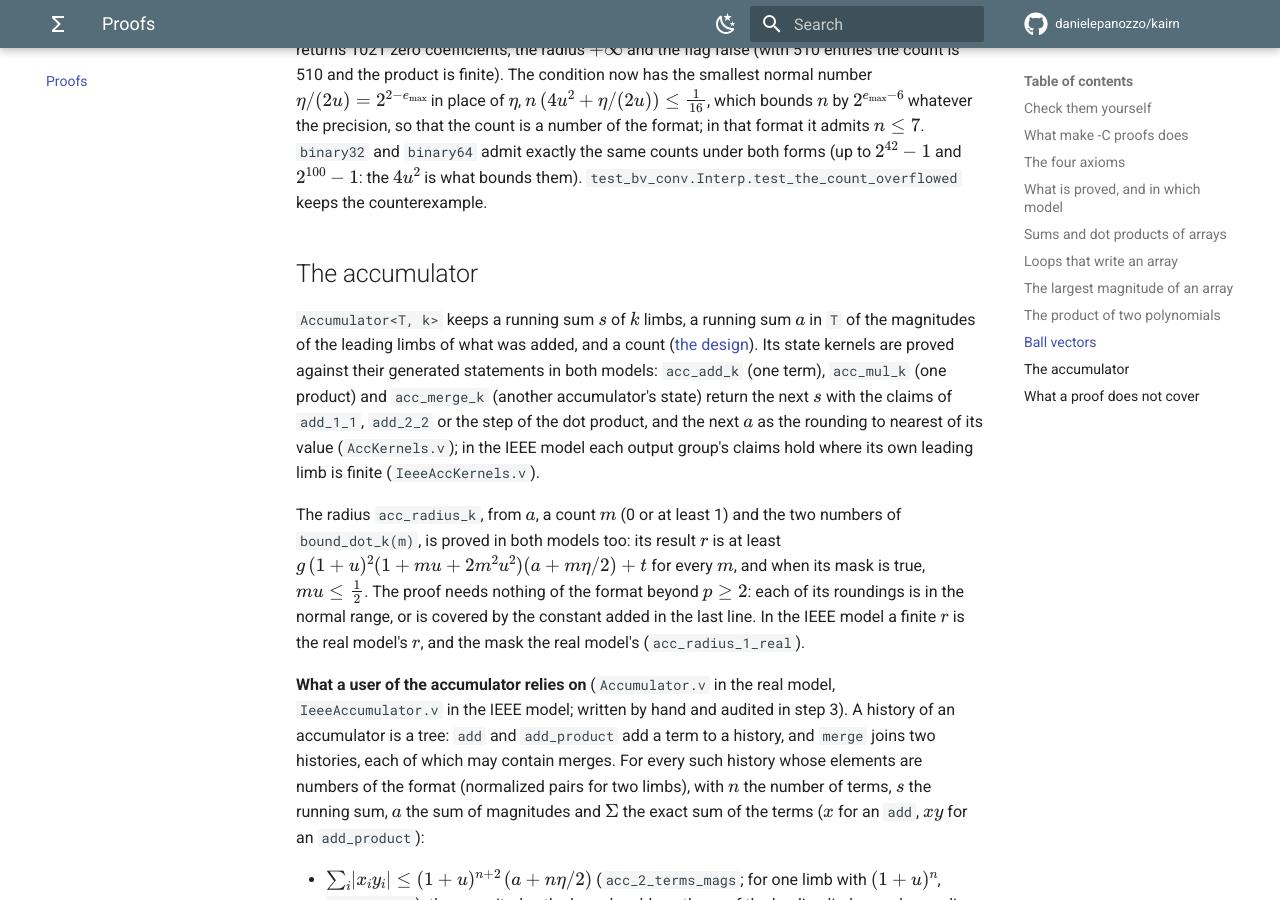
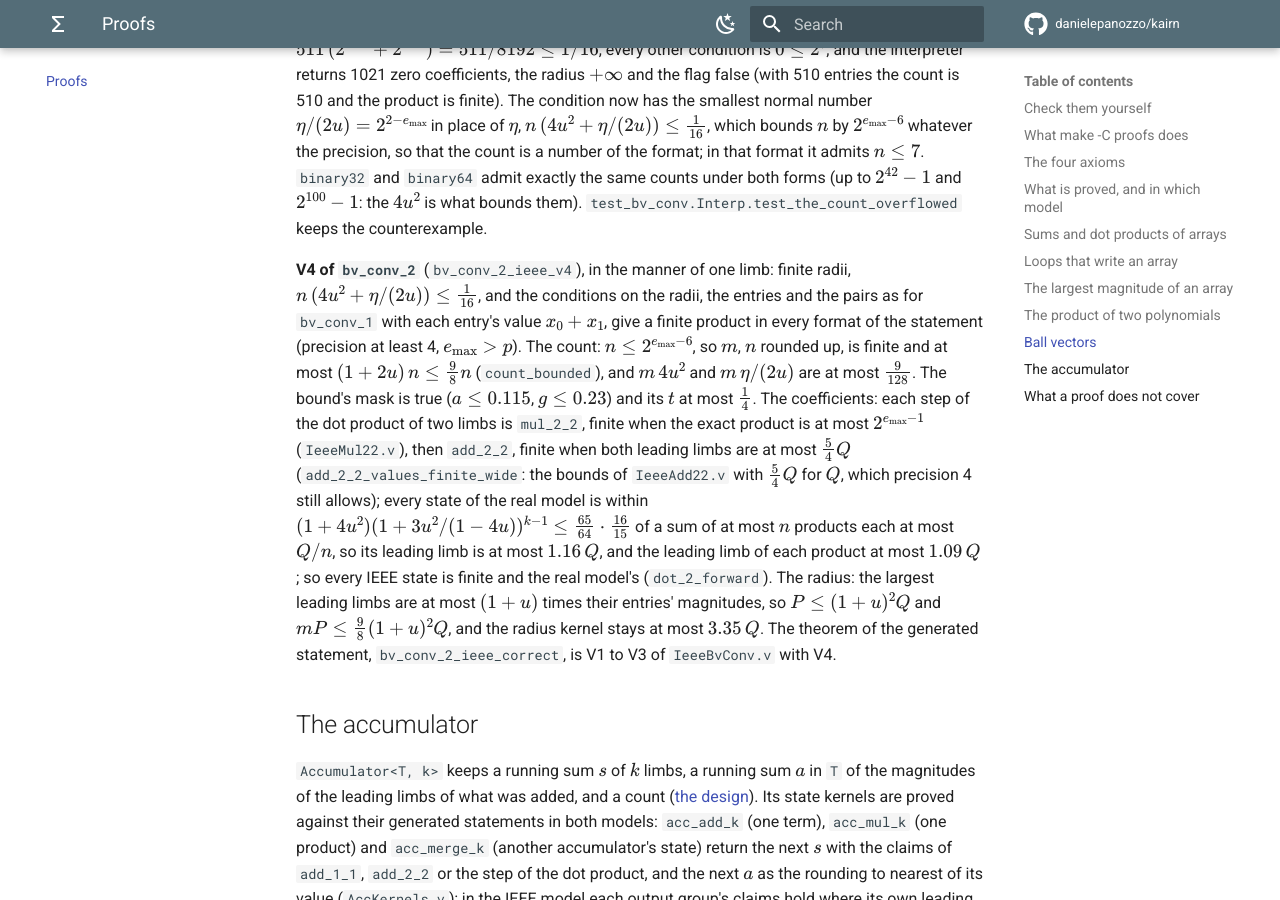
Before and after one commit to danielepanozzo/kairn, an MkDocs documentation site: the page built from docs/proofs/index.md, in a window 1280 px wide and 900 px high, scrolled down 15119 px. Built offline with MkDocs 1.6.1 and Material for MkDocs 9.7.7, drawn with Linux system fonts in a browser that asks for light colours; comment, search, counter and statistics services are not loaded; some of the changed text lies outside the part shown.

Commit message:
Proofs: V4 of bv_conv_2 and its generated statement in the IEEE model
bv_conv_2_ieee_correct : bv_conv_2_ieee_spec (theories/IeeeBvConvFinite2.v),
V1 to V3 of IeeeBvConv.v with V4 under the restated condition on the
count, n (4u^2 + eta/(2u)) <= 1/16, in every format of the statement
(precision at least 4, emax > prec), in the manner of IeeeBvConvFinite.v
for one limb: every value the IEEE model computes is bounded below the
largest number.

- The count: n <= 2^(emax - 6), so m, n rounded up, is finite and at
  most (1 + 2u) n <= 9/8 n (count_bounded).
- The bound kernel: a <= 0.115, g <= 0.23 (the mask true), t <= 1/4
  (bound_dot_2_given).
- The coefficients: each step of the dot product of two limbs is
  mul_2_2, finite for an exact product at most 2^(emax - 1), then
  add_2_2, finite when both leading limbs are at most 5/4 2^(emax - 2)
  (add_2_2_values_finite_wide: the bounds of IeeeAdd22.v with 5/4 Q for
  Q, which precision 4 still allows); every real-model state is within
  65/64 * 16/15 of a sum of at most n products each at most Q/n, its
  leading limb at most 1.16 Q (coef_prefix_2), so every IEEE state is
  finite and the real model's (dot_2_forward, conv_2_mask_true).
- The radius: the largest leading limbs are at most (1 + u) times their
  entries, P <= (1 + u)^2 Q, m P <= 9/8 (1 + u)^2 Q, the radius kernel at
  most 3.35 Q (P_bound_2, conv_radius_given_2).

bv_conv_2.fold names the file as its ieee_theorem: the statement's
comment and the C++ comment of bv_conv_2_seq say proved, IeeeAudit.v
checks the theorem (pinned count 242 -> 243; test_bv's pin of the C++
comment of a product, which said unverified in the IEEE model, follows:
both products are proved there now); HandAudit.v lists the 18
lemmas of the file. The headers of IeeeBvConv.v and IeeeBvConvFinite.v
and docs/proofs/index.md say so.

make -C proofs passed: 105 files, no Admitted, admit, Axiom or
Parameter; Audit.v 170, IeeeAudit.v 243, HandAudit.v 654 theorems
audited (1067), each on the four allowed axioms; audit passed.

Co-Authored-By: Claude Opus 5.5 <noreply@anthropic.com>
Claude-Session: https://claude.ai/code/session_01ULwCxzT6Dhw9xUiTw8mJz1

```diff
--- a/docs/proofs/index.md
+++ b/docs/proofs/index.md
@@ -595,9 +595,9 @@ V4. For `bv_conv_1` it is proved (`bv_conv_1_ieee_correct` of `IeeeBvConvFinite.
 description names the file and the generated audit checks it against the generated statement in
 step 5. (A product of two BallVectors has one statement, `bv_conv_1_ieee_spec`, as a convolution
 has; the generator's audit first named it `bv_conv_1_seq_ieee_spec`, a statement that does not
-exist, and the theorem was checked in step 3 until the printer was mended.) For `bv_conv_2` the
-statement is not proved yet: its V4 was false as first printed, and its condition on the count is
-restated (below). V1 to V3 are proved for both, as lemmas of their own in the
+exist, and the theorem was checked in step 3 until the printer was mended.) For `bv_conv_2` it is
+proved too (`bv_conv_2_ieee_correct` of `IeeeBvConvFinite2.v`, audited in step 5), under the
+condition on the count as restated: as first printed its V4 was false (below). V1 to V3 are proved for both, as lemmas of their own in the
 vocabulary of the statement (`bv_conv_k_ieee_v1`, `_v2`, `_v3` of `IeeeBvConv.v`, audited in step
 3), for canonical operands,
 infinite radii (the whole space) included: the result is a finite ball vector or the whole space,
@@ -636,6 +636,24 @@ $2^{e_{\max} - 6}$ whatever the precision, so that the count is a number of the
 format it admits $n \le 7$. `binary32` and `binary64` admit exactly the same counts under both forms
 (up to $2^{42} - 1$ and $2^{100} - 1$: the $4u^2$ is what bounds them).
 `test_bv_conv.Interp.test_the_count_overflowed` keeps the counterexample.
+
+**V4 of `bv_conv_2`** (`bv_conv_2_ieee_v4`), in the manner of one limb: finite radii, $n\,(4u^2 +
+\eta/(2u)) \le \tfrac1{16}$, and the conditions on the radii, the entries and the pairs as for
+`bv_conv_1` with each entry's value $x_0 + x_1$, give a finite product in every format of the
+statement (precision at least 4, $e_{\max} > p$). The count: $n \le 2^{e_{\max}-6}$, so $m$, $n$
+rounded up, is finite and at most $(1+2u)\,n \le \tfrac98 n$ (`count_bounded`), and $m\,4u^2$ and
+$m\,\eta/(2u)$ are at most $\tfrac9{128}$. The bound's mask is true ($a \le 0.115$, $g \le 0.23$) and
+its $t$ at most $\tfrac14$. The coefficients: each step of the dot product of two limbs is `mul_2_2`,
+finite when the exact product is at most $2^{e_{\max}-1}$ (`IeeeMul22.v`), then `add_2_2`, finite
+when both leading limbs are at most $\tfrac54 Q$ (`add_2_2_values_finite_wide`: the bounds of
+`IeeeAdd22.v` with $\tfrac54 Q$ for $Q$, which precision 4 still allows); every state of the real
+model is within $(1 + 4u^2)(1 + 3u^2/(1-4u))^{k-1} \le \tfrac{65}{64}\cdot\tfrac{16}{15}$ of a sum of
+at most $n$ products each at most $Q/n$, so its leading limb is at most $1.16\,Q$, and the leading limb
+of each product at most $1.09\,Q$; so every IEEE state is finite and the real model's
+(`dot_2_forward`). The radius: the largest leading limbs are at most $(1+u)$ times their entries'
+magnitudes, so $P \le (1+u)^2 Q$ and $m P \le \tfrac98 (1+u)^2 Q$, and the radius kernel stays at most
+$3.35\,Q$. The theorem of the generated statement, `bv_conv_2_ieee_correct`, is V1 to V3 of
+`IeeeBvConv.v` with V4.
 
 ## The accumulator
 
```
Also changed, not shown: 11 other files.
